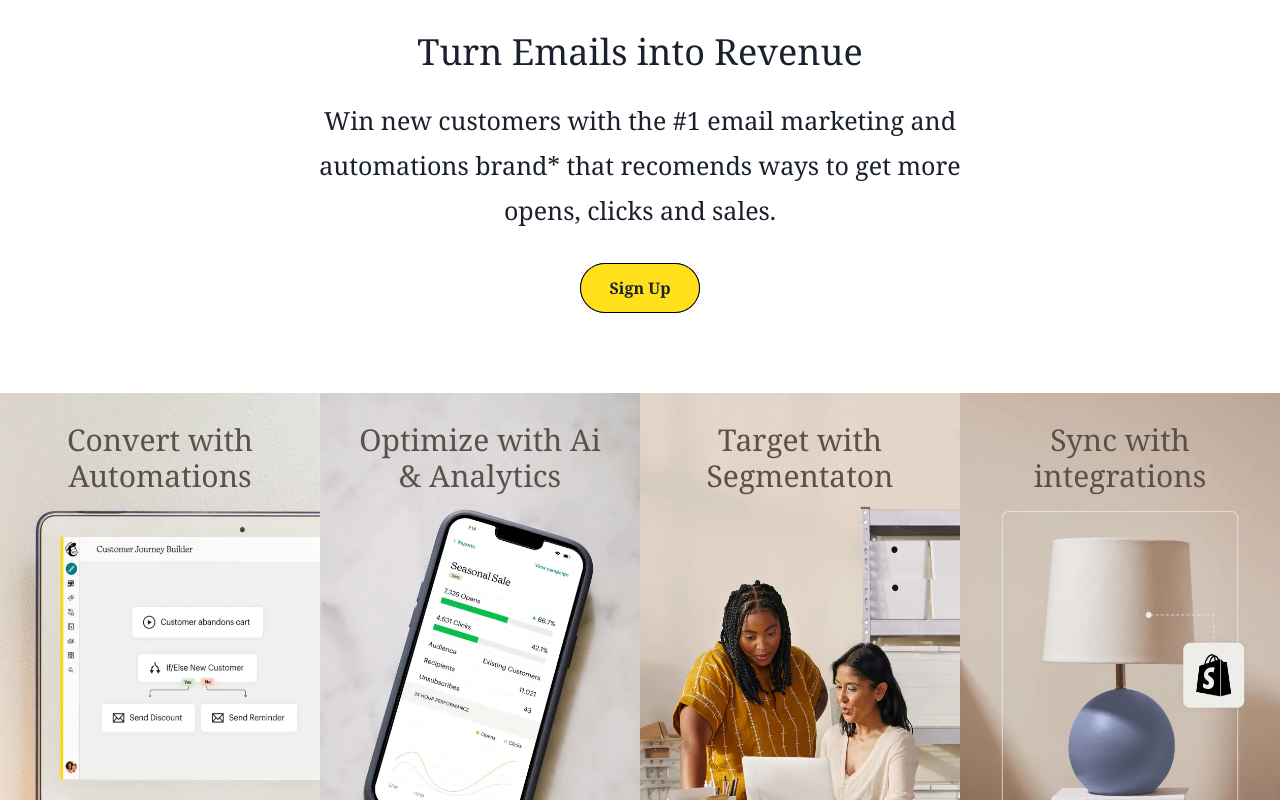
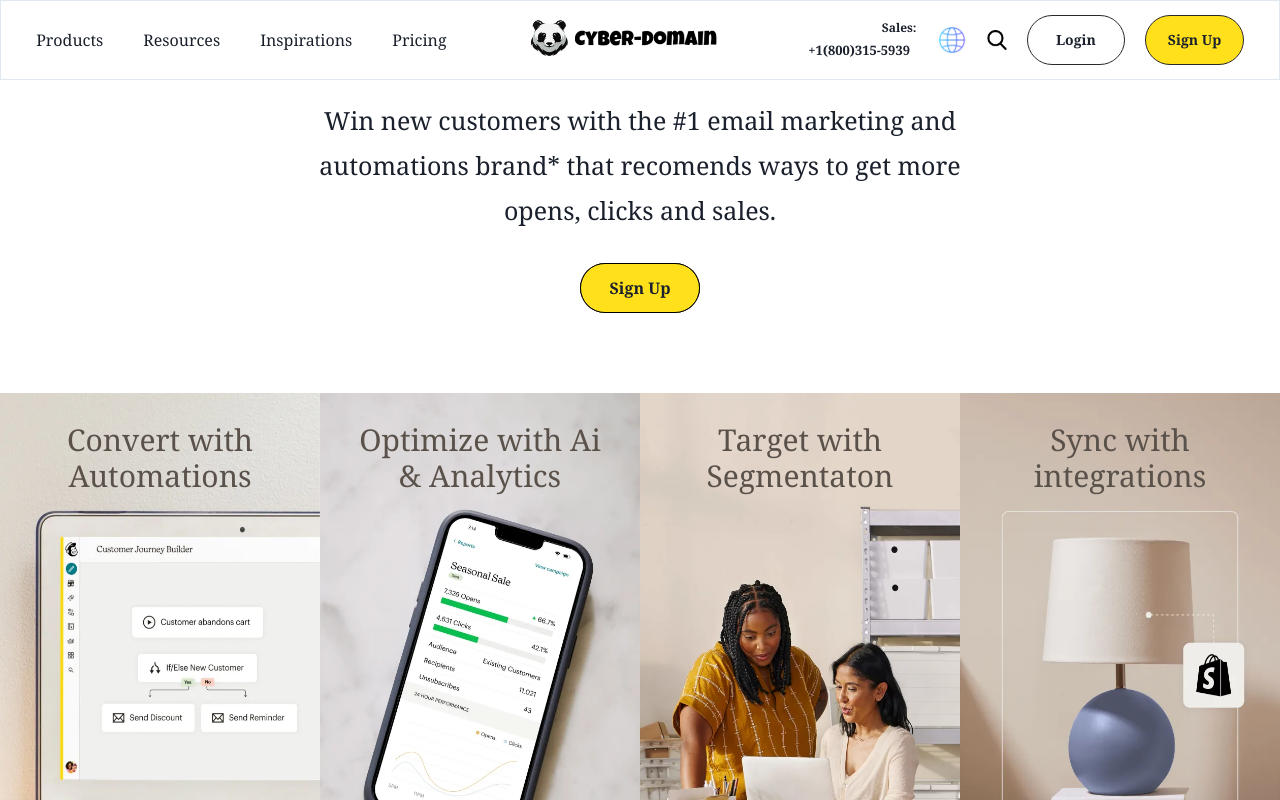
Before and after one commit to shivamsherje/Mailchimp-clone, a React (Create React App) app in the folder mailchimp/: page / in a window 1280 px wide. Shown: the top 800 px of the page. Built offline with nearby package versions, Linux system fonts and the light colour scheme.

Commit message:
changes in main

```diff
--- a/mailchimp/src/App.js
+++ b/mailchimp/src/App.js
@@ -1,15 +1,15 @@
 import "./App.css";
-// import Navbar from "./components/Navbar/Navbar";
+import Navbar from "./components/Navbar/Navbar";
 import MainPage from "./pages/Homepage/MainPage";
-import Footer from "./components/Footer/Footer.tsx"
+import Footer from "./components/Footer/Footer.tsx";
+import Products from "./pages/Products/Products";
 function App() {
-
   return (
-
     <div className="App">
-      {/* <Navbar/> */}
+      <Navbar />
       <MainPage />
-      <Footer/>
+      <Products />
+      <Footer />
     </div>
   );
 }
```
